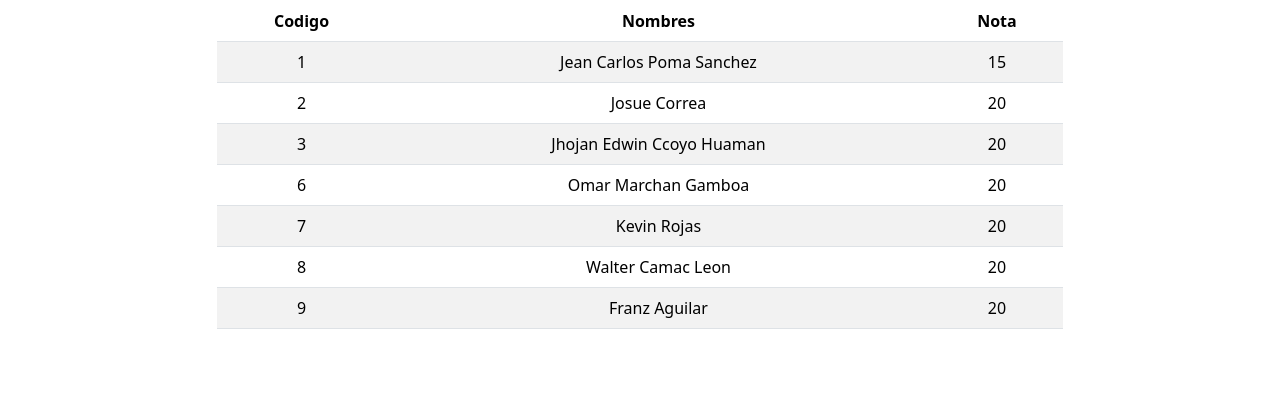
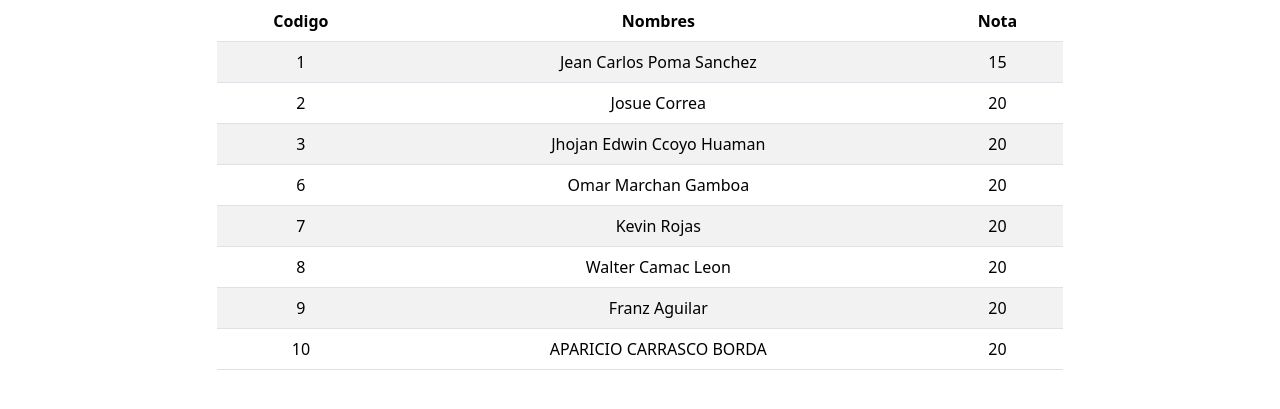
Before and after one commit to jean1216/notasCMS, a plain HTML site: page index.html in a window 1280 px wide. Shown: the part 79-488 px from the top of the page. Drawn offline with nearby package versions, Linux system fonts and the light colour scheme.

Commit message:
Modificado por: Aparicio Carrasco Borda

```diff
--- a/index.html
+++ b/index.html
@@ -59,6 +59,11 @@
                         <td>Franz Aguilar</td>]
                         <td>20</td>
                     </tr>
+                    <tr>
+                        <td>10</td>]
+                        <td>APARICIO CARRASCO BORDA</td>]
+                        <td>20</td>
+                    </tr>
 
                 </tbody>
             </table>
```
